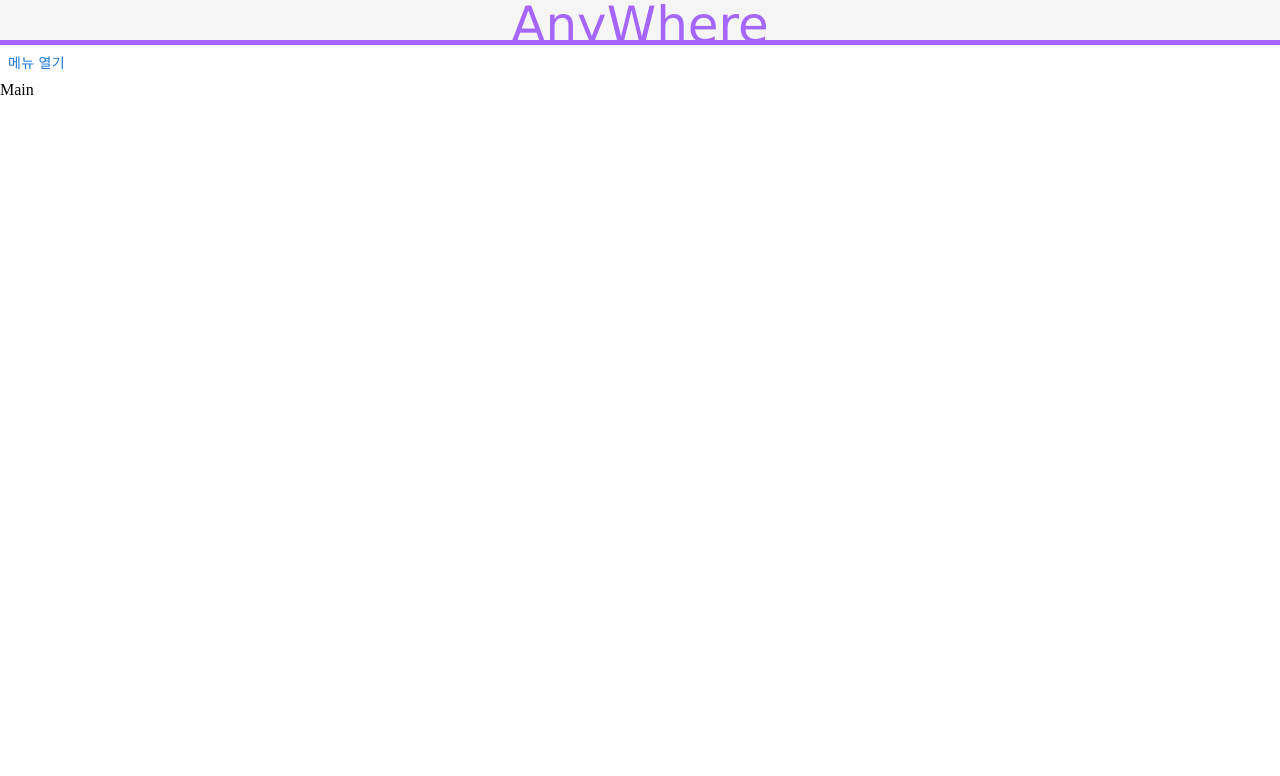
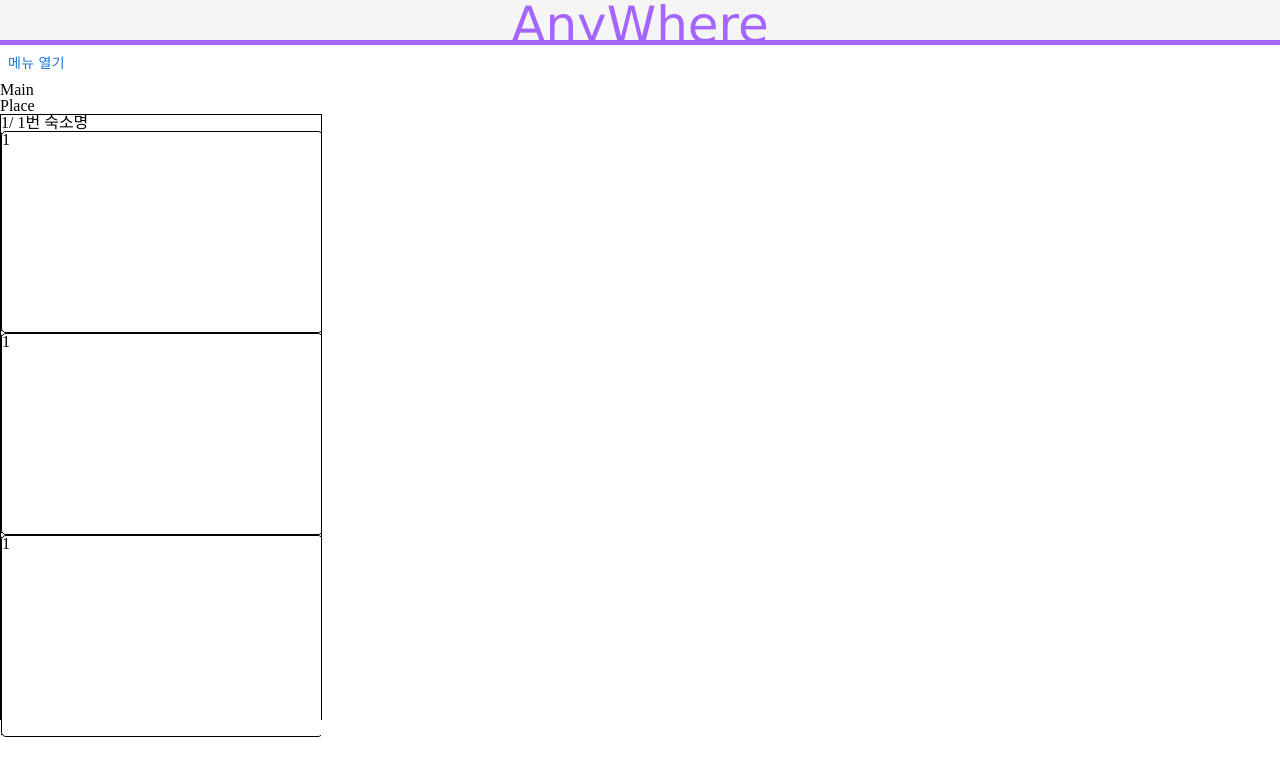
Before and after one commit to 95Donguk/Anywhere, a React (Create React App) app in the folder front/: page /place/1 in a window 1280 px wide. Before the commit this address had no page. Shown: the top 776 px of the page. Built offline with nearby package versions, Linux system fonts and the light colour scheme.

Commit message:
add calendar && carousel

```diff
--- a/front/package.json
+++ b/front/package.json
@@ -6,12 +6,15 @@
     "@emotion/react": "^11.11.0",
     "@emotion/styled": "^11.11.0",
     "@mui/icons-material": "^5.11.16",
+    "@mui/lab": "^5.0.0-alpha.129",
     "@mui/material": "^5.12.3",
+    "@mui/x-date-pickers": "^6.4.0",
     "@reduxjs/toolkit": "^1.9.5",
     "@testing-library/jest-dom": "^5.16.5",
     "@testing-library/react": "^13.4.0",
     "@testing-library/user-event": "^13.5.0",
     "axios": "^1.4.0",
+    "dayjs": "^1.11.7",
     "gh-pages": "^5.0.0",
     "react": "^18.2.0",
     "react-calendar": "^4.2.1",
@@ -21,6 +24,7 @@
     "react-scripts": "5.0.1",
     "react-slick": "^0.29.0",
     "redux": "^4.2.1",
+    "slick-carousel": "^1.8.1",
     "web-vitals": "^2.1.4"
   },
   "scripts": {
--- /dev/null
+++ b/front/src/Components/Calendar.js
@@ -0,0 +1,34 @@
+import { useState } from "react";
+import { DatePicker } from "@mui/lab";
+import { TextField } from "@mui/material";
+
+function Calendar() {
+  const [startDate, setStartDate] = useState(null);
+  const [endDate, setEndDate] = useState(null);
+
+  const handleDateChange = (date) => {
+    if (!startDate) {
+      setStartDate(date);
+    } else if (startDate && !endDate) {
+      if (date > startDate) {
+        setEndDate(date);
+      } else {
+        setEndDate(startDate);
+        setStartDate(date);
+      }
+    } else if (startDate && endDate) {
+      setStartDate(date);
+      setEndDate(null);
+    }
+  };
+
+  return (
+    <DatePicker
+      label="날짜 선택"
+      value={startDate}
+      onChange={handleDateChange}
+      renderInput={(params) => <TextField {...params} />}
+    />
+  );
+}
+export default Calendar;
--- /dev/null
+++ b/front/src/Components/Carousel.js
@@ -0,0 +1,62 @@
+import React from 'react';
+import Slider from 'react-slick';
+import styled  from 'styled-components';
+import 'slick-carousel/slick/slick.css';
+import 'slick-carousel/slick/slick-theme.css';
+
+const SliderWrapper = styled.div`
+    border: solid 1px black;
+    width: 25vw;
+    height: 25vh;
+    @media(max-width:500px){
+   width:80vw;
+   height: 40vh;
+  }
+`;
+const Box = styled.div`
+    border: solid 1px black;
+    width: 25vw;
+    height: 25vh;
+    border-radius: 5px;
+    background-color: white;
+    @media(max-width:500px){
+    width: 80vw;
+    height: 40vh;
+  }
+`;
+
+function Carousel(props){
+    const settings = {
+        dots: false,
+        infinite: true,
+        speed: 500,
+        slidesToShow: 1,
+        slidesToScroll: 1
+      };
+    return(
+        <SliderWrapper>
+        <h2>{props.place}</h2>
+        <Slider {...settings}>
+          <div>
+            <Box>1</Box>
+          </div>
+          <div>
+            <Box>2</Box>
+          </div>
+          <div>
+            <Box>3</Box>
+          </div>
+          <div>
+            <Box>4</Box>
+          </div>
+          <div>
+            <Box>5</Box>
+          </div>
+          <div>
+            <Box>6</Box>
+          </div>
+        </Slider>
+      </SliderWrapper>
+    )
+}
+export default Carousel;
--- a/front/src/Components/NavBar.js
+++ b/front/src/Components/NavBar.js
@@ -17,7 +17,7 @@ import { Link } from "react-router-dom";
   const menuItems = [
     { text: '홈', icon: <HomeIcon />, link: '/' },
     { text: 'profile', icon: <ExploreIcon />, link:'/sign_up' },
-    { text: '예약', icon: <BookIcon />, link: '/reservation' },
+    { text: '예약', icon: <BookIcon />, link: '/plan' },
     { text: '고객 지원', icon: <ContactSupportIcon />, link: '/support' },
   ];
 
--- /dev/null
+++ b/front/src/Components/Payment.js
@@ -0,0 +1,5 @@
+
+function Payment(){
+    return<>payment</>
+}
+export default Payment;
--- /dev/null
+++ b/front/src/Components/Place.js
@@ -0,0 +1,34 @@
+import { useSelector } from "react-redux";
+import { useNavigate, useParams } from "react-router-dom";
+import Carousel from "./Carousel";
+import styled from "styled-components";
+import { useState } from "react";
+const Nav = styled.div`
+  display: flex;
+`;
+
+function Place() {
+  const { id } = useParams();
+  const navigate = useNavigate();
+
+
+  const [room, setRoom] = useState(0);
+
+  const OnClick = () => {
+    navigate(`/roominfo/${id}/${room}`);
+  };
+  return (
+    <>
+      <h1>Place</h1>
+      <Nav>
+
+      </Nav>
+      <div onClick={OnClick}>
+        <Carousel onClick={OnClick} place={`${id}/ 1번 숙소명`} />
+        <Carousel place={`${id}/ 2번 숙소명`} />
+        <Carousel place={`${id}/ 3번 숙소명`} />
+      </div>
+    </>
+  );
+}
+export default Place;
--- /dev/null
+++ b/front/src/Components/Plan.js
@@ -0,0 +1,32 @@
+import Search from "./Search";
+import Calendar from "react-calendar";
+import styled from "styled-components";
+import "react-calendar/dist/Calendar.css";
+
+const StyledCalendar = styled(Calendar)`
+  & .react-calendar {
+    border: 1px solid #ccc;
+    font-family: Arial, sans-serif;
+    border-radius: 5px;
+    box-shadow: 0 2px 6px rgba(0, 0, 0, 0.1);
+  }
+
+  & .react-calendar__month-view__days__day {
+    font-size: 16px;
+    font-weight: bold;
+  }
+
+  & .react-calendar__tile--now {
+    background-color: #b3d9ff;
+  }
+`;
+
+function Plan(){
+    return<>
+    <Search/>
+    Plan
+    <StyledCalendar/>
+    </>
+}
+
+export default Plan;
--- /dev/null
+++ b/front/src/Components/RoomInfo.js
@@ -0,0 +1,12 @@
+import { Link } from "react-router-dom";
+import { useNavigate } from "react-router-dom";
+function RoomInfo(){
+    const navigate = useNavigate();
+    return<>RoomInfo
+    <button onClick={()=>{
+        navigate(-1)
+    }}>planner</button>
+    </>
+}
+
+export default RoomInfo;
--- /dev/null
+++ b/front/src/Components/Search.js
@@ -0,0 +1,61 @@
+import styled from "styled-components";
+import { Link } from "react-router-dom";
+import useInput from "../Hooks/useInput";
+
+const SearchWrapper = styled.div`
+  border: solid 1px black;
+  display: flex;
+  justify-content: space-between;
+  align-items: center;
+  /* width: 100vw;
+  height: 100vh; */
+  @media (max-width: 500px) {
+    display: flex;
+    flex-direction: column;
+
+    height: 100%;
+  }
+`;
+
+function Search(props) {
+  const List = [
+    "서울",
+    "부산",
+    "대구",
+    "서산",
+    "부천",
+    "대전",
+    "부에노스 아이레스",
+    "울산",
+  ];
+
+  const [keyword, setKeyword] = useInput("");
+
+  return (
+    <>
+      <SearchWrapper>
+        <h1>도시</h1>
+        <input
+          value={keyword}
+          onChange={setKeyword}
+          placeholder="어느 도시가 궁금하세요?"
+        />
+        {keyword === ""
+          ? null
+          : List.filter((v) => v.includes(keyword.toLowerCase())).map(
+              (v, i) => (
+                <>
+                  <Link to={`/place/${v}`} key={i}>
+                    {v}
+                  </Link>
+                  <button onClick={() => props.setCities(v)}>+</button>
+                </>
+              )
+            )}
+        <hr />
+      </SearchWrapper>
+    </>
+  );
+}
+
+export default Search;
--- a/front/src/Routers/Routers.js
+++ b/front/src/Routers/Routers.js
@@ -3,6 +3,10 @@ import Home from './../Pages/Home';
 import SignUp from './../Components/SignUp';
 import Login from './../Components/Login';
 import Profile from './../Components/Profile';
+import RoomInfo from '../Components/RoomInfo';
+import Plan from '../Components/Plan';
+import Payment from '../Components/Payment';
+import Place from '../Components/Place';
 
 export default function Routers(){
     return(
@@ -10,7 +14,12 @@ export default function Routers(){
             <Route exact path='/' element={<Home/>}/>
             <Route path='/sign_up' element={<SignUp/>}/>
             <Route path='/login' element={<Login/>}/>
-            <Route path='profile' element={<Profile/>}/>
+            <Route path='/profile' element={<Profile/>}/>
+            <Route path='/roominfo/:place/:id' element={<RoomInfo/>}/>
+            <Route path='/place/:id' element={<Place/>}/>
+            <Route path='/plan' element={<Plan/>}/>
+            <Route path='/payment' element={<Payment/>}/>
+            <Route/>
         </Routes>
     )
 }
--- a/front/src/index.js
+++ b/front/src/index.js
@@ -5,6 +5,8 @@ import {BrowserRouter} from "react-router-dom";
 import { createGlobalStyle } from 'styled-components';
 import { Provider }from "react-redux";
 import Store from './Store/Store';
+import {LocalizationProvider} from "@mui/x-date-pickers";
+import {AdapterDayjs} from "@mui/x-date-pickers/AdapterDayjs"
 
 const GlobalStyle = createGlobalStyle`
   html, body, div, span, applet, object, iframe,
@@ -58,7 +60,9 @@ root.render(
 	<Provider store={Store}>
     <BrowserRouter basename={process.env.PUBLIC_URL}>
     <GlobalStyle/>
+	<LocalizationProvider dateAdapter={AdapterDayjs}>
     <App />
+	</LocalizationProvider>
     </BrowserRouter>
 	</Provider>
   </React.StrictMode>
```
Also changed, not shown: 1 other file (tests, documents, lock files or other folders).
